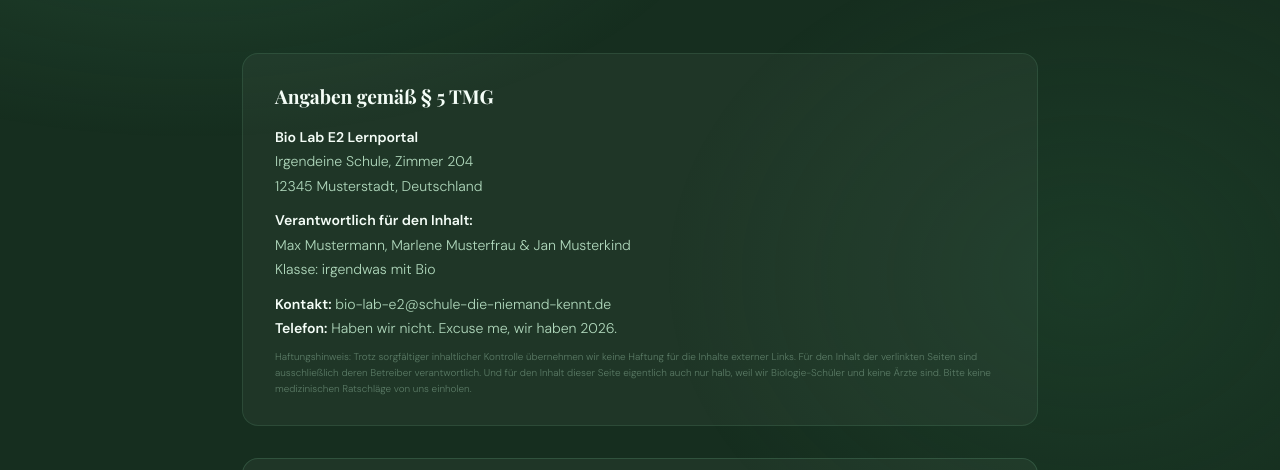
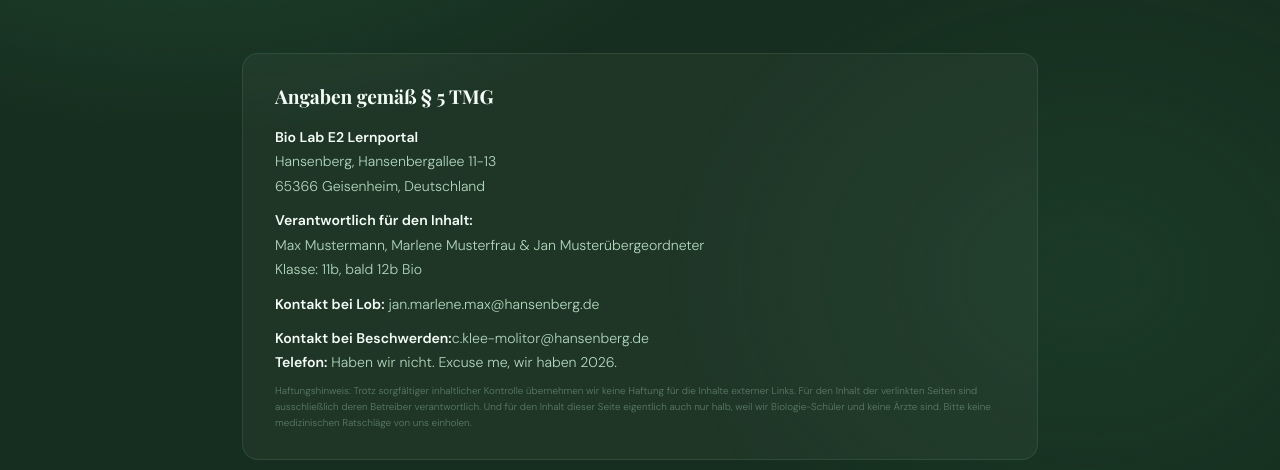
Before and after one commit to Janhegerq/Bio-Lab-2, a plain HTML site: page glossar.html in a window 1280 px wide. Shown: the part 325-795 px from the top of the page. Drawn offline with nearby package versions, Linux system fonts and the light colour scheme; a web font is replaced by a local one.

Commit message:
Impressum

```diff
--- a/glossar.html
+++ b/glossar.html
@@ -228,12 +228,13 @@
   <div class="imp-section">
     <h2>Angaben gemäß § 5 TMG</h2>
     <p><strong>Bio Lab E2 Lernportal</strong><br>
-    Irgendeine Schule, Zimmer 204<br>
-    12345 Musterstadt, Deutschland</p>
+    Hansenberg, Hansenbergallee 11-13<br>
+    65366 Geisenheim, Deutschland</p>
     <p><strong>Verantwortlich für den Inhalt:</strong><br>
-    Max Mustermann, Marlene Musterfrau &amp; Jan Musterkind<br>
-    Klasse: irgendwas mit Bio</p>
-    <p><strong>Kontakt:</strong> bio-lab-e2@schule-die-niemand-kennt.de<br>
+    Max Mustermann, Marlene Musterfrau &amp; Jan Musterübergeordneter<br>
+    Klasse: 11b, bald 12b Bio</p>
+    <p><strong>Kontakt bei Lob:</strong> jan.marlene.max@hansenberg.de<br>
+    <p><strong>Kontakt bei Beschwerden:</strong>c.klee-molitor@hansenberg.de<br>
     <strong>Telefon:</strong> Haben wir nicht. Excuse me, wir haben 2026.</p>
     <p class="fine">Haftungshinweis: Trotz sorgfältiger inhaltlicher Kontrolle übernehmen wir keine Haftung für die Inhalte externer Links. Für den Inhalt der verlinkten Seiten sind ausschließlich deren Betreiber verantwortlich. Und für den Inhalt dieser Seite eigentlich auch nur halb, weil wir Biologie-Schüler und keine Ärzte sind. Bitte keine medizinischen Ratschläge von uns einholen.</p>
   </div>
```
